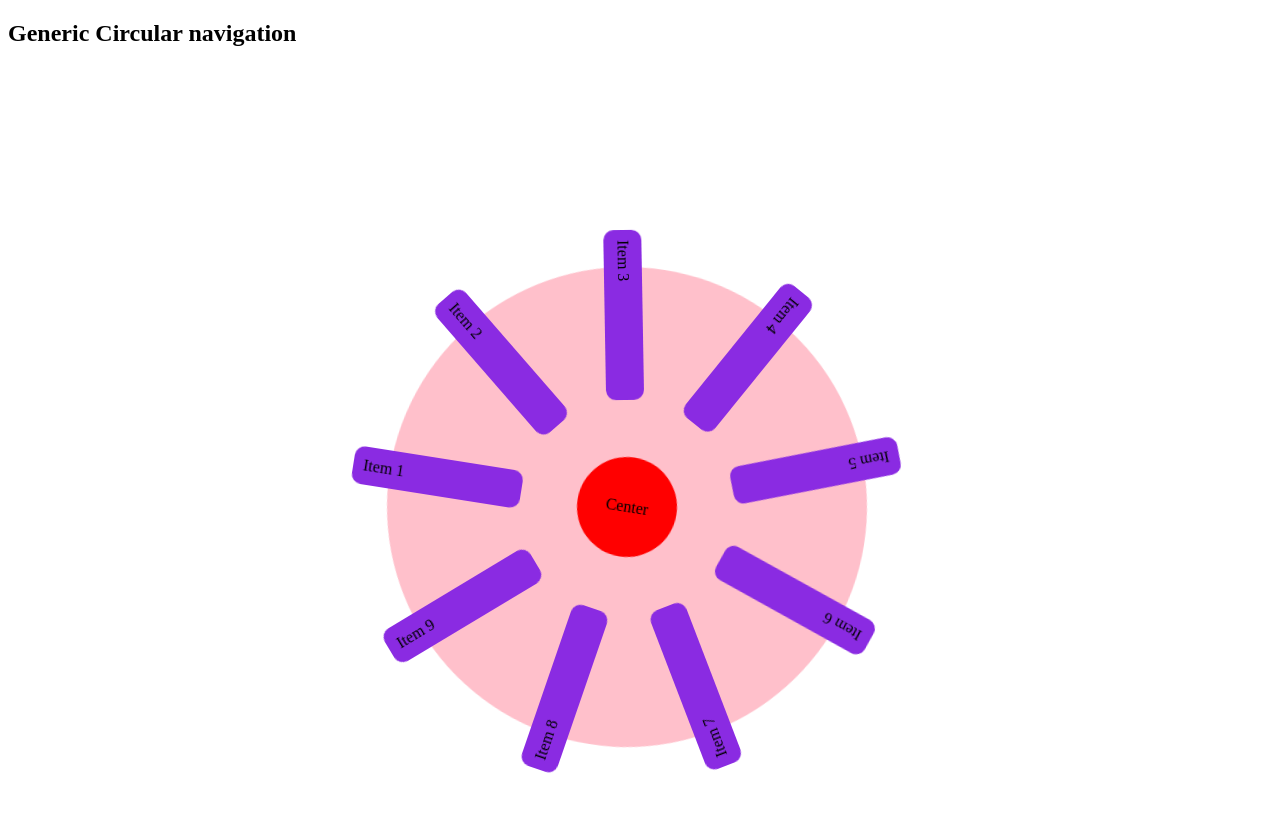
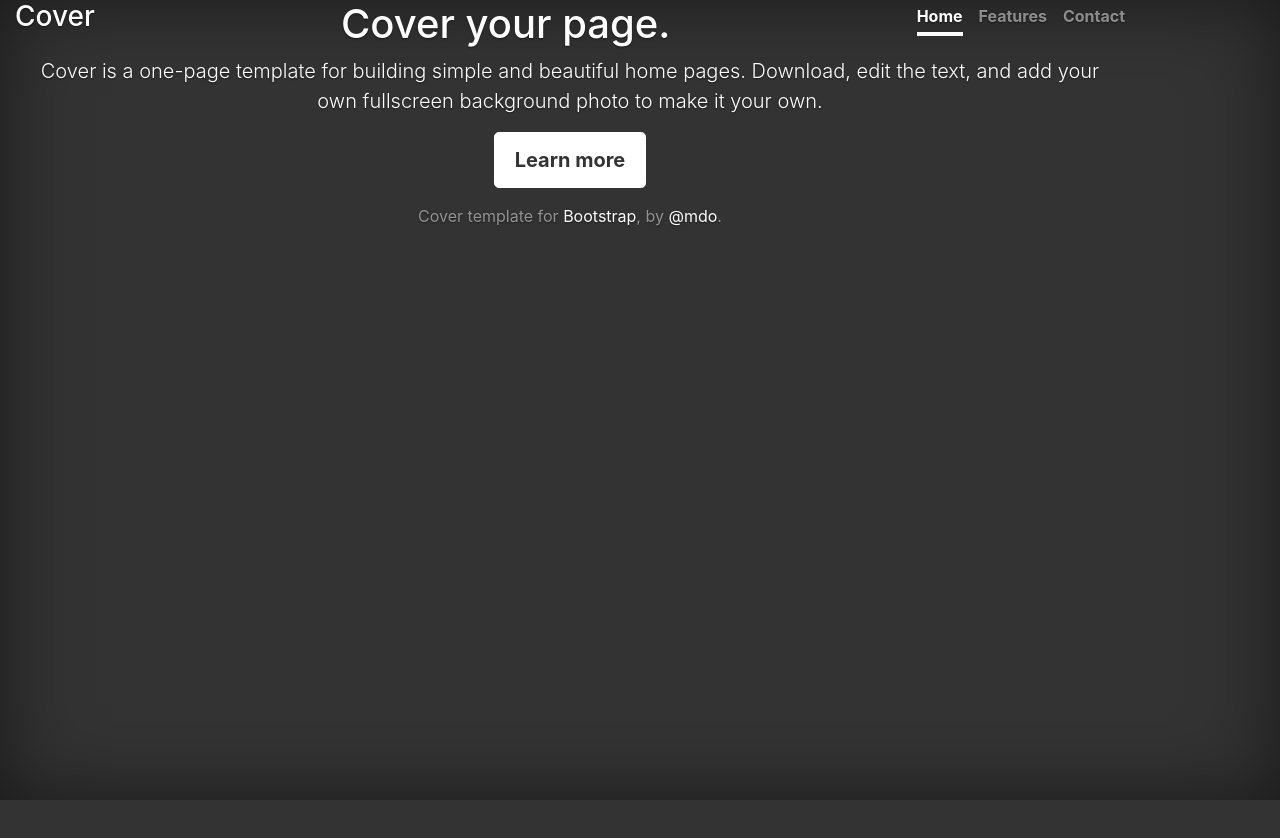
Before and after one commit to Hlakaza/circular-nav, an Angular app: page / in a window 1280 px wide. Shown: the top 838 px of the page. After the commit the page ends 800 px from the top, so only its background shows below. Built offline with nearby package versions, Linux system fonts and the light colour scheme.

Commit message:
refactor(bootstrap): added bootsrap theme

```diff
--- a/src/app/app.component.html
+++ b/src/app/app.component.html
@@ -1,17 +1,26 @@
-<h2 >Generic Circular navigation</h2>
-<div class="demo-area  clearfix min-height">
-  <div class="circular-menu" [class.active]="isOpen">
-    <ul class="menu-wraper">
-        <li (click)="toggle()" class="floating-btn">Center</li>
-        <li class="menu-item">Item 1</li>
-        <li class="menu-item">Item 2</li>
-        <li class="menu-item">Item 3</li>
-        <li class="menu-item">Item 4</li>
-        <li class="menu-item">Item 5</li>
-        <li class="menu-item">Item 6</li>
-        <li class="menu-item">Item 7</li>
-        <li class="menu-item">Item 8</li>
-        <li class="menu-item">Item 9</li>
-    </ul>
+<div class="container">
+  <header class="masthead mb-auto">
+    <div class="inner">
+      <h3 class="masthead-brand">Cover</h3>
+      <nav class="nav nav-masthead justify-content-center">
+        <a class="nav-link active" href="#">Home</a>
+        <a class="nav-link" href="#">Features</a>
+        <a class="nav-link" href="#">Contact</a>
+      </nav>
+    </div>
+  </header>
+
+<main role="main" class="inner cover">
+  <h1 class="cover-heading">Cover your page.</h1>
+  <p class="lead">Cover is a one-page template for building simple and beautiful home pages. Download, edit the text, and add your own fullscreen background photo to make it your own.</p>
+  <p class="lead">
+    <a href="#" class="btn btn-lg btn-secondary">Learn more</a>
+  </p>
+</main>
+
+<footer class="mastfoot mt-auto">
+  <div class="inner">
+    <p>Cover template for <a href="https://getbootstrap.com/">Bootstrap</a>, by <a href="https://twitter.com/mdo">@mdo</a>.</p>
   </div>
+</footer>
 </div>
--- a/src/app/app.component.scss
+++ /dev/null
@@ -1,83 +0,0 @@
-body {
-  background: #ddd;
-
-}
-h1 {
-  text-align: center;
-  display: block;
-}
-.container{
-  max-width: 1600px;
-  padding-left: 15px;
-  padding-right: 15px;
-}
-
-.menu-wraper {
-  position: absolute;
-  position: absolute;
-  top: 20%; // for demo purposes only change this to suit your needs
-  left: 30%; // for demo purposes only change this to suit your needs
-  transform: translate(-50%); // for demo purposes only change this to suit your needs
-  list-style-type: none;
-  margin: 0;
-  padding: 0;
-  width: 30em;
-  height: 30em;
-  border-radius: 100%;
-  display: flex;
-  align-items: center;
-  justify-content: center;
-  background: pink;
-  animation-name: spin;
-  animation-duration: 200s;
-  animation-iteration-count: infinite;
-  animation-timing-function: linear;
-  .menu-item {
-    position: absolute;
-    // -webkit-transition: all 2s linear;
-    // -moz-transition: all 2s linear;
-    // transition: all 2s linear;
-    background: blueviolet;
-    width: 150px;
-    padding: 10px;
-    border-radius: 10px;
-    // &:nth-child(2) {
-    //   background: red;
-    //   transform: rotate(-180deg) translate(20em) rotate(180deg) !important
-    // }
-
-
-  }
-}
-.floating-btn{
-  width: 100px;
-  height: 100px;
-  background: red;
-  border-radius: 100%;
-  text-align: center;
-  display: flex;
-  justify-content: center;
-  align-items: center;
-  cursor: pointer;
-}
-
-.clearfix {
-  overflow: hidden;
-  clear: both;
-}
-
-.demo-area {
-  position: relative;
-  min-height: 1000px;
-  margin: auto;
-}
-
-
-@keyframes spin {
-  from {
-      transform:rotate(0deg);
-  }
-  to {
-      transform:rotate(360deg);
-  }
-}
--- a/src/app/app.component.ts
+++ b/src/app/app.component.ts
@@ -1,36 +1,28 @@
-import { Component, AfterViewInit } from '@angular/core';
-declare const $: any;
+import { Component } from '@angular/core';
 @Component({
   selector: 'app-root',
-  templateUrl: './app.component.html',
-  styleUrls: ['./app.component.scss']
+  templateUrl: './app.component.html'
 })
-export class AppComponent implements AfterViewInit {
+export class AppComponent {
   title = 'circularNav';
-  type = 1;
-  radius = '12em'; // distance from center
-  start = -180; // shift start from 0
-  isOpen = false;
+  navList = [
+    {
+      title: 'Default item 1',
+      link: 'default-item-1'
+    },
+    {
+      title: 'Default item 1',
+      link: 'default-item-1'
+    },
+    {
+      title: 'Default item 1',
+      link: 'default-item-1'
+    },
+    {
+      title: 'Default item 1',
+      link: 'default-item-1'
+    },
+  ];
   constructor() {}
-  toggle() {
-    this.isOpen = !this.isOpen;
-  }
-  ngAfterViewInit() {
-    const elements = document.querySelectorAll('.menu-wraper .menu-item');
-    if (elements.length > 0) {
-      // adj for even distro of elements when not full circle
-      const numberOfElements = this.type === 1 ? elements.length : elements.length - 1;
-      const slice = (360 * this.type) / numberOfElements;
-      elements.forEach((item, index) => {
-        const rotate = slice * index + this.start;
-        const rotateReverse = 180;
-        item.setAttribute(
-          'style',
-          `transform: rotate(${rotate}deg)
-          translate(${this.radius})
-          rotate(${rotateReverse}deg)`
-        );
-      });
-    }
-  }
+
 }
--- /dev/null
+++ b/src/app/menu/menu.component.html
@@ -0,0 +1,10 @@
+<div class="circular-menu" [class.active]="isOpen">
+  <ul class="menu-wraper">
+      <li (click)="toggle()" class="floating-btn">
+       Center
+      </li>
+      <li [routerLink]="[nav?.url]" data-aos="zoom-in" class="menu-item" *ngFor="let nav of navList">
+          <span>{{nav?.title}}</span>
+      </li>
+  </ul>
+</div>
--- /dev/null
+++ b/src/app/menu/menu.component.scss
@@ -0,0 +1,126 @@
+$yellow: #FFEE00;
+$gray-200: #8e98cd;
+$blue:    #003DB5;
+$light-blue: #3f5cc6;
+$dark-blue: #061556;
+
+body {
+  background: #ddd;
+
+}
+
+.circular-menu {
+  position: relative;
+  display: flex;
+  align-items: center;
+  justify-content: center;
+  width: 40em;
+  height: 40em;
+  z-index: 99;
+  &::after {
+    content: "";
+    width: 8em;
+    height: 8em;
+    background:  $blue;
+    position: absolute;
+    z-index: -2;
+    border-radius: 100%;
+    transition: all .3s ease;
+  }
+
+  &.active {
+    &::after {
+      width: 40em;
+      height: 40em;
+      transform: scale3d(1.1, 1.1, 1);
+      transition-timing-function: cubic-bezier(.68, 1.55, .265, 1);
+    }
+
+    .menu-wraper {
+      visibility: visible;
+      border: 2px solid $light-blue;
+      .menu-item {
+        visibility: visible;
+
+        &:after {
+          visibility: visible;
+      }
+      }
+    }
+  }
+}
+
+.menu-wraper {
+  list-style-type: none;
+  margin: 0;
+  padding: 0;
+  width: 22.5em;
+  height: 22.5em;
+  border-radius: 100%;
+  display: flex;
+  align-items: center;
+  justify-content: center;
+  border: 2px solid transparent;
+  .menu-item {
+    visibility: hidden;
+    position: absolute;
+    width: 190px;
+    padding: 14.6px 35px;
+    border-radius: 45px;
+    height: 80px;
+    display: flex;
+    cursor: pointer;
+    text-align: right;
+    justify-content: flex-end;
+    align-items: center;
+    padding-right: 3em;
+    font-size: 20.2px;
+     span {
+       color: $gray-200;
+     }
+     &:after {
+      visibility: hidden;
+      content: "";
+      position: absolute;
+      width: 30px;
+      height: 30px;
+      top: 0;
+      border: 5px solid $gray-200;
+      border-radius: 100%;
+      background-color: $blue;
+      top: 50%;
+      transform: translateY(-50%);
+      right: .8em;
+  }
+  &:hover {
+      background-color: $yellow;
+      transition: background-color 200ms ease-in;
+      width: 235px;
+      span{
+        font-size: 24px;
+        color: $dark-blue;
+      }
+      &:after {
+        border-color: $dark-blue;
+        background: transparent;
+      }
+    }
+  }
+}
+
+.floating-btn{
+  width: 100px;
+  height: 100px;
+  background: $blue;
+  border-radius: 100%;
+  text-align: center;
+  display: flex;
+  justify-content: center;
+  align-items: center;
+  cursor: pointer;
+}
+
+
+li {
+  outline: none
+}
--- /dev/null
+++ b/src/app/menu/menu.component.ts
@@ -0,0 +1,55 @@
+import { Component, AfterViewInit, Input } from '@angular/core';
+
+@Component({
+  selector: 'app-menu',
+  templateUrl: './menu.component.html',
+  styleUrls: ['./menu.component.scss']
+})
+export class MenuComponent implements AfterViewInit {
+  title = 'circularNav';
+  type = 1;
+  radius = '12em'; // distance from center
+  start = -180; // shift start from 0
+  @Input() isOpen = false;
+  @Input() navList = [
+    {
+      title: 'Default item 1',
+      link: 'default-item-1'
+    },
+    {
+      title: 'Default item 1',
+      link: 'default-item-1'
+    },
+    {
+      title: 'Default item 1',
+      link: 'default-item-1'
+    },
+    {
+      title: 'Default item 1',
+      link: 'default-item-1'
+    },
+  ];
+  constructor() {}
+  toggle() {
+    this.isOpen = !this.isOpen;
+  }
+  ngAfterViewInit() {
+    const elements = document.querySelectorAll('.menu-wraper .menu-item');
+    if (elements.length > 0) {
+      // For even distribution of elements when not full circle
+      const numberOfElements = this.type === 1 ? elements.length : elements.length - 1;
+      const slice = (360 * this.type) / numberOfElements;
+      // Add rotation to each element
+      elements.forEach((item, index) => {
+        const rotate = slice * index + this.start;
+        const rotateReverse = 180;
+        item.setAttribute(
+          'style',
+          `transform: rotate(${rotate}deg)
+          translate(${this.radius})
+          rotate(${rotateReverse}deg)`
+        );
+      });
+    }
+  }
+}
--- a/src/index.html
+++ b/src/index.html
@@ -5,10 +5,10 @@
   <title>CircularNav</title>
   <base href="/">
 
-  <meta name="viewport" content="width=device-width, initial-scale=1">
+  <meta name="viewport" content="width=device-width, initial-scale=1, shrink-to-fit=no">
   <link rel="icon" type="image/x-icon" href="favicon.ico">
 </head>
-<body>
+<body class="text-center">
   <app-root></app-root>
 </body>
 </html>
--- a/src/styles.scss
+++ b/src/styles.scss
@@ -1 +1,122 @@
 /* You can add global styles to this file, and also import other style files */
+@import './../node_modules/bootstrap/scss/bootstrap';
+.bd-placeholder-img {
+    font-size: 1.125rem;
+    text-anchor: middle;
+    -webkit-user-select: none;
+    -moz-user-select: none;
+    -ms-user-select: none;
+    user-select: none;
+  }
+
+  @media (min-width: 768px) {
+    .bd-placeholder-img-lg {
+      font-size: 3.5rem;
+    }
+  }
+  /*
+ * Globals
+ */
+
+/* Links */
+a,
+a:focus,
+a:hover {
+  color: #fff;
+}
+
+/* Custom default button */
+.btn-secondary,
+.btn-secondary:hover,
+.btn-secondary:focus {
+  color: #333;
+  text-shadow: none; /* Prevent inheritance from `body` */
+  background-color: #fff;
+  border: .05rem solid #fff;
+}
+
+
+/*
+ * Base structure
+ */
+
+html,
+body {
+  height: 100%;
+  background-color: #333;
+}
+
+body {
+  display: -ms-flexbox;
+  display: flex;
+  color: #fff;
+  text-shadow: 0 .05rem .1rem rgba(0, 0, 0, .5);
+  box-shadow: inset 0 0 5rem rgba(0, 0, 0, .5);
+}
+
+.cover-container {
+  max-width: 42em;
+}
+
+
+/*
+ * Header
+ */
+.masthead {
+  margin-bottom: 2rem;
+}
+
+.masthead-brand {
+  margin-bottom: 0;
+}
+
+.nav-masthead .nav-link {
+  padding: .25rem 0;
+  font-weight: 700;
+  color: rgba(255, 255, 255, .5);
+  background-color: transparent;
+  border-bottom: .25rem solid transparent;
+}
+
+.nav-masthead .nav-link:hover,
+.nav-masthead .nav-link:focus {
+  border-bottom-color: rgba(255, 255, 255, .25);
+}
+
+.nav-masthead .nav-link + .nav-link {
+  margin-left: 1rem;
+}
+
+.nav-masthead .active {
+  color: #fff;
+  border-bottom-color: #fff;
+}
+
+@media (min-width: 48em) {
+  .masthead-brand {
+    float: left;
+  }
+  .nav-masthead {
+    float: right;
+  }
+}
+
+
+/*
+ * Cover
+ */
+.cover {
+  padding: 0 1.5rem;
+}
+.cover .btn-lg {
+  padding: .75rem 1.25rem;
+  font-weight: 700;
+}
+
+
+/*
+ * Footer
+ */
+.mastfoot {
+  color: rgba(255, 255, 255, .5);
+}
```
Also changed, not shown: src/app/app.module.ts (+12 -4 lines), 1 other file (tests, documents, lock files or other folders).
